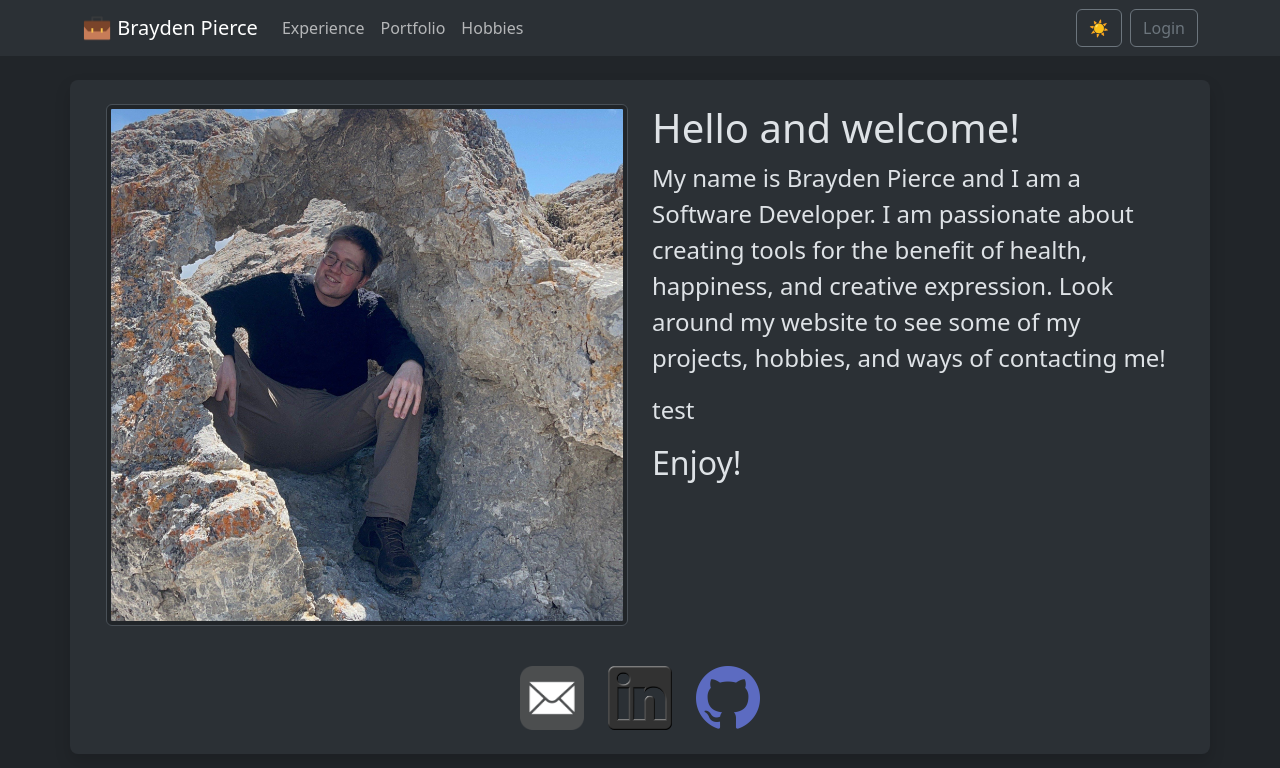
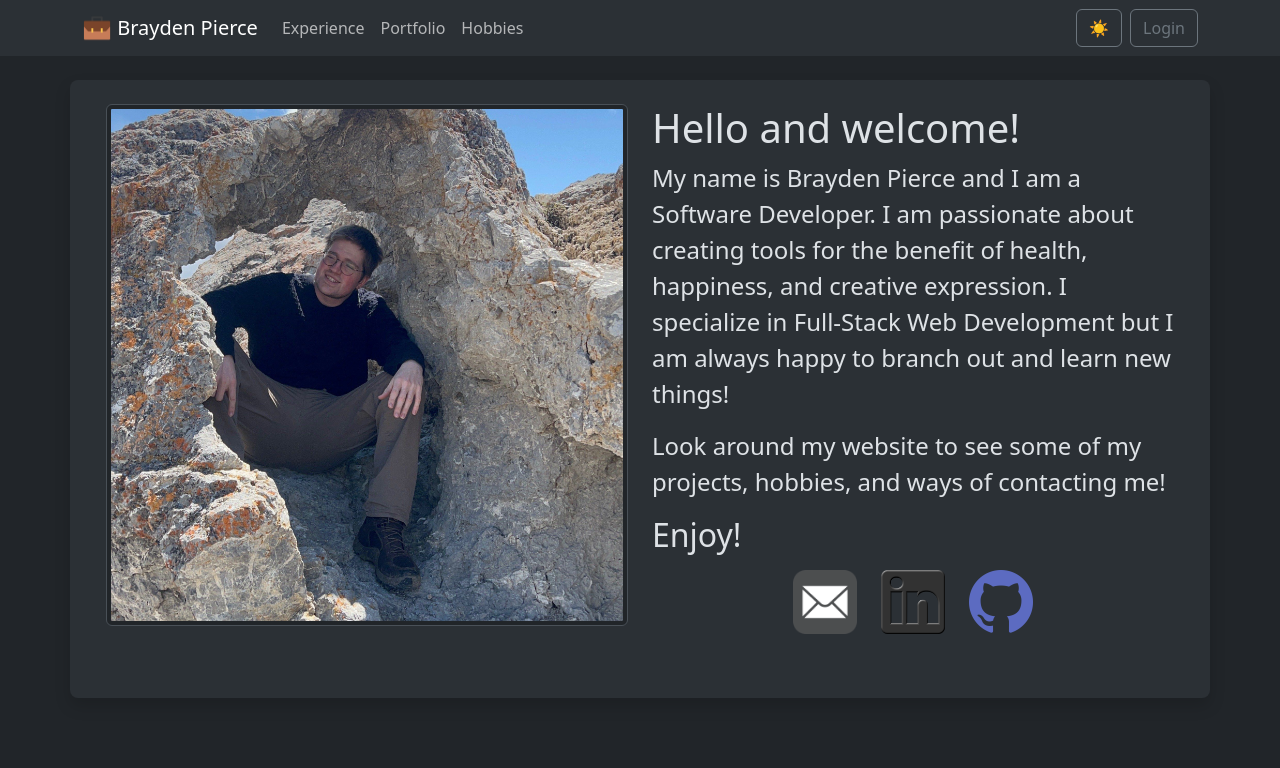
Before and after one commit to BraydenPierce/My-Portfolio-Webpage, a React (Create React App) app in the folder frontend/: page / in a window 1280 px wide. Shown: the top 768 px of the page. Built offline with nearby package versions, Linux system fonts and the light colour scheme.

Commit message:
update: better styling

```diff
--- a/frontend/src/pages/home.jsx
+++ b/frontend/src/pages/home.jsx
@@ -16,15 +16,14 @@ const Home = () => {
           <p>
             My name is Brayden Pierce and I am a Software Developer. I am passionate about
             creating tools for the benefit of health, happiness, and creative expression.
+            I specialize in Full-Stack Web Development but I am always happy to branch
+            out and learn new things!
+          </p>
+          <p>
             Look around my website to see some of my projects, hobbies, and ways of
             contacting me!
           </p>
-          <p>
-            test
-          </p>
           <h2>Enjoy!</h2>
-        </Col>
-      </Row>
           <Row className="align-items-center justify-content-center m-3 pb-4">
             <Col xs="auto" className="d-flex">
               <a href="mailto:piercebrayden27@gmail.com">
@@ -57,7 +56,8 @@ const Home = () => {
                   style={{ width: "64px", height: "64px" }}
                 />
               </a>
-
+            </Col>
+          </Row>
         </Col>
       </Row>
     </Container>
```
Lines whose indentation alone changed are shown as unchanged.
